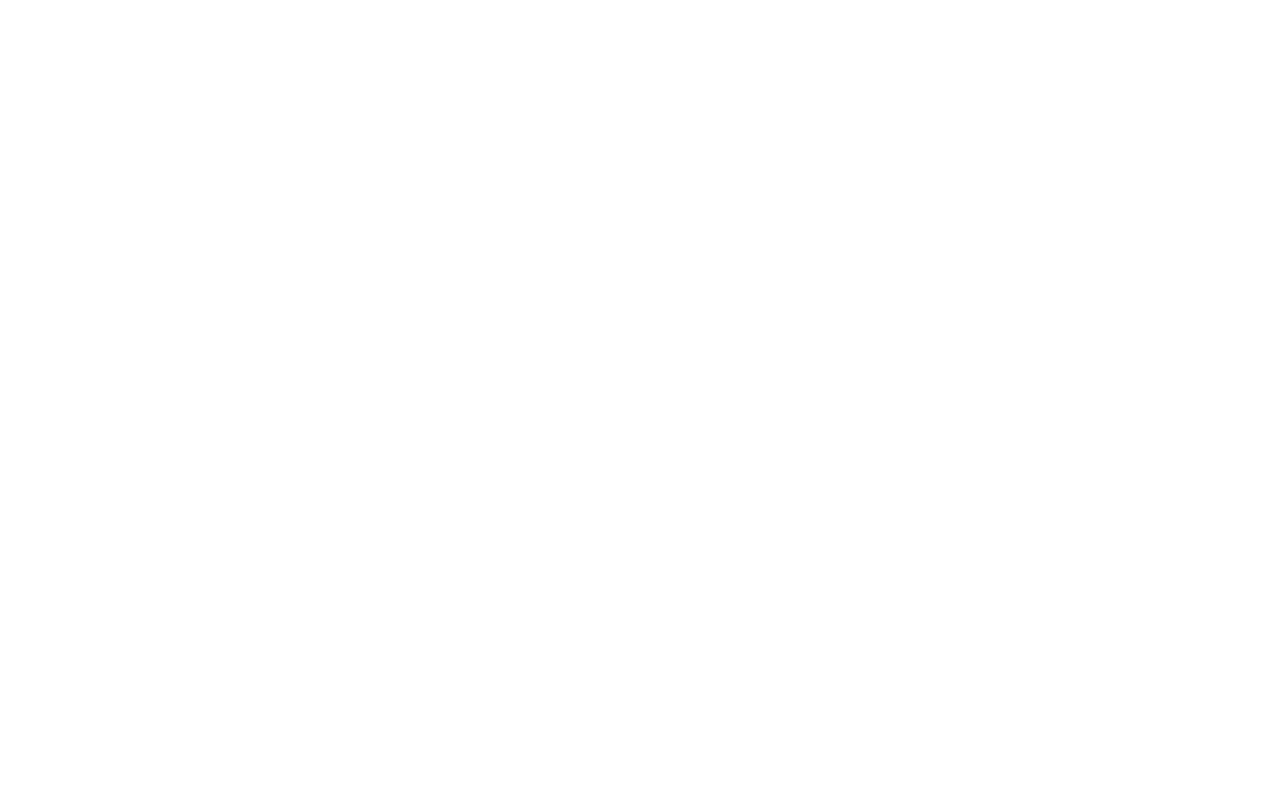
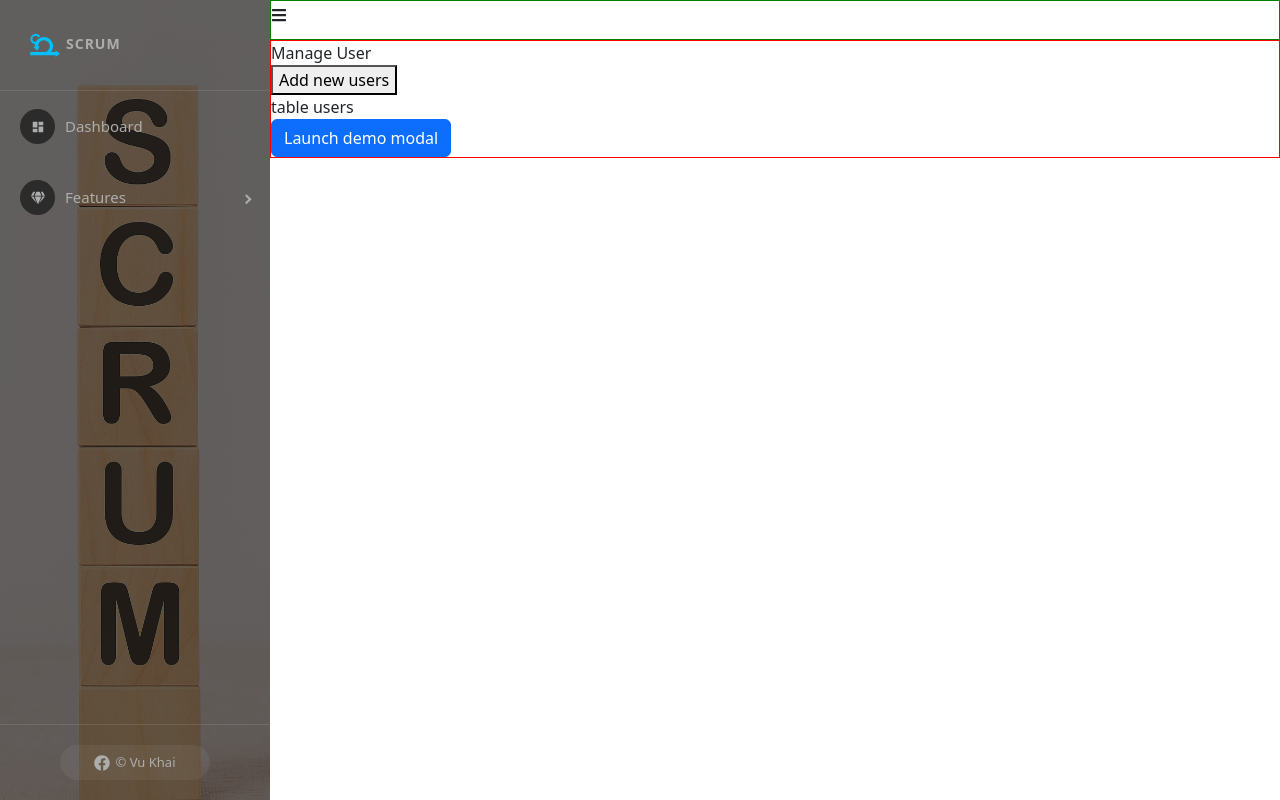
Before and after one commit to khaivu911/testReact, a React (Create React App) app: page /admins/manage-users in a window 1280 px wide. Before the commit this address had no page. Built offline with nearby package versions, Linux system fonts and the light colour scheme.

Commit message:
lamAdmin1

```diff
--- a/src/App.scss
+++ b/src/App.scss
@@ -86,7 +86,7 @@
           background: rgb(49, 49, 49);
           color: white;
           height: 40px;
-
+          border: none;
           &:hover {
             background-color: black;
           }
--- a/src/components/Admin/Admin.js
+++ b/src/components/Admin/Admin.js
@@ -1,18 +1,25 @@
 import SideBar from "./SideBar";
-import'./Admin.scss';
+import './Admin.scss';
 import { FaBars } from 'react-icons/fa';
 import { useState } from "react";
+import { Outlet } from "react-router-dom"
 
 const Admin = (props) => {
-    const[collapsed,setCollapsed] = useState(false);
-    return(
+    const [collapsed, setCollapsed] = useState(false);
+    return (
         <div className="admin-container">
             <div className="admin-sidebar">
-                <SideBar collapsed={collapsed}/>
+                <SideBar collapsed={collapsed} />
             </div>
             <div className="admin-content">
-                <FaBars onClick={()=>setCollapsed(!collapsed)}/>
-                Scrummmmm
+                <div className="admin-header">
+                    <FaBars onClick={() => setCollapsed(!collapsed)} />
+
+                </div>
+                <div className="admin-main">
+                    <Outlet/>
+                </div>
+
             </div>
         </div>
     )
--- a/src/components/Admin/Admin.scss
+++ b/src/components/Admin/Admin.scss
@@ -1,5 +1,3 @@
-
-
 .admin-container{
     display: flex;
     .admin-sidebar{
@@ -7,4 +5,15 @@
             height: 100vh !important;
         }
     }
+
+    .admin-content{
+        width: 100%;
+        .admin-header{
+            height: 40px;
+            border: 1px solid green;
+        }
+        .admin-main{
+            border: 1px solid red;
+        }
+    }
 }
--- /dev/null
+++ b/src/components/Admin/Content/DashBoard.js
@@ -0,0 +1,6 @@
+const DashBoard = (props) => {
+    return(
+        <div>Dash Board</div>
+    )
+}
+export default DashBoard;
--- /dev/null
+++ b/src/components/Admin/Content/ManageUser.js
@@ -0,0 +1,21 @@
+import ModalCreateUser from "./ModalCreateUser";
+
+const ManageUser = (props) => {
+    return (
+        <div className="manage-user-container">
+            <div className="title">
+                Manage User
+            </div>
+            <div className="users-content">
+                <div>
+                    <button>Add new users</button>
+                </div>
+                <div>
+                    table users
+                </div>
+                <ModalCreateUser/>
+            </div>
+        </div>
+    )
+}
+export default ManageUser;
--- /dev/null
+++ b/src/components/Admin/Content/ManageUser.scss
@@ -0,0 +1,35 @@
+.manage-user-container {
+    .users-content {}
+}
+
+.modal-add-user {
+    .img-preview {
+        border: 1px dashed #ccc;
+        height: 150px;
+        border-radius: 5px;
+        display: flex;
+        justify-content: center;
+        align-items: center;
+        color: #ccc;
+        img{
+            max-width: 100%;
+            max-height: 100%;
+        }
+    }
+    .label-upload{
+        display: flex;
+        align-items: center;
+        gap: 5px;
+        border: 1px solid;
+        width: fit-content;
+        padding: 3px 10px;
+        border-radius: 5px;
+        background: #eeeeee;
+        border: none;
+        cursor: pointer;
+
+        &:hover{
+            background-color: #dcdcdc;
+        }
+    }
+}
--- /dev/null
+++ b/src/components/Admin/Content/ModalCreateUser.js
@@ -0,0 +1,73 @@
+import React, { useState } from 'react';
+import Button from 'react-bootstrap/Button';
+import Modal from 'react-bootstrap/Modal';
+import './ManageUser.scss';
+import { FcPlus } from "react-icons/fc";
+const ModalCreateUser = () => {
+    const [show, setShow] = useState(false);
+
+    const handleClose = () => setShow(false);
+    const handleShow = () => setShow(true);
+
+    return (
+        <>
+            <Button variant="primary" onClick={handleShow}>
+                Launch demo modal
+            </Button>
+
+            <Modal
+            show={show}
+            onHide={handleClose}
+            size="xl"
+            backdrop="static"
+            className='modal-add-user'
+            >
+                <Modal.Header closeButton>
+                    <Modal.Title>Add new user</Modal.Title>
+                </Modal.Header>
+                <Modal.Body>
+                <form className="row g-3">
+                    <div className="col-md-6">
+                        <label className="form-label">Email</label>
+                        <input type="email" className="form-control"/>
+                    </div>
+                    <div className="col-md-6">
+                        <label className="form-label">Password</label>
+                        <input type="password" className="form-control"/>
+                    </div>
+                    <div className="col-md-6">
+                        <label className="form-label">Username</label>
+                        <input type="text" className="form-control" />
+                    </div>
+                    <div className="col-md-4">
+                        <label className="form-label">Role</label>
+                        <select className="form-select">
+                            <option selected value="USER">USER</option>
+                            <option value="ADMIN">ADMIN</option>
+                        </select>
+                    </div>
+                    <div className='col-md-12'>
+                        <label className="form-label label-upload" htmlFor='labelUpload'>
+                            <FcPlus />  Upload File Image</label>
+                        <input type = "file" id="labelUpload" hidden />
+                    </div>
+                    <div className='col-md-12 img-preview'>
+                        {/* <span>Preview Image</span> */}
+                        <img src="https://www.bmwleduan.vn/wp-content/uploads/sites/7/2021/04/bmwleaduan-the-new-5-anh-bia.jpg"/>
+                    </div>
+                </form>
+            </Modal.Body>
+            <Modal.Footer>
+                <Button variant="secondary" onClick={handleClose}>
+                    Close
+                </Button>
+                <Button variant="primary" onClick={handleClose}>
+                    Save Changes
+                </Button>
+            </Modal.Footer>
+        </Modal >
+        </>
+    );
+}
+
+export default ModalCreateUser;
--- a/src/components/Admin/SideBar.js
+++ b/src/components/Admin/SideBar.js
@@ -16,6 +16,7 @@
 import {MdDashboard} from "react-icons/md"
 
 import'./SideBar.scss';
+import { Link } from "react-router-dom"
 
 
 const SideBar = (props) => {
@@ -51,11 +52,15 @@
                     <Menu iconShape="circle">
                         <MenuItem icon={<MdDashboard/>}>
                             Dashboard
+                            <Link to="/admins"/>
                         </MenuItem>
                     </Menu>
                     <Menu iconShape="circle">
                         <SubMenu icon={<FaGem/>} title="Features">
-                            <MenuItem> Manage Users</MenuItem>
+                            <MenuItem>
+                            Manage Users
+                            <Link to="/admins/manage-users"/>
+                            </MenuItem>
                             <MenuItem> Manage Quiz</MenuItem>
                             <MenuItem> Manage Question</MenuItem>
                         </SubMenu>
--- a/src/index.js
+++ b/src/index.js
@@ -9,6 +9,8 @@
 import User from './components/User/User';
 import Admin from './components/Admin/Admin';
 import HomePage from './components/Home/HomePage';
+import ManageUser from './components/Admin/Content/ManageUser';
+import DashBoard from './components/Admin/Content/DashBoard';
 
 const root = ReactDOM.createRoot(document.getElementById('root'));
 root.render(
@@ -20,7 +22,11 @@
           <Route index element={<HomePage />} />
           <Route path="users" element={<User />} />
         </Route>
-        <Route path="admins" element={<Admin />} />
+
+        <Route path="/admins" element={<Admin />}>
+          <Route index element={<DashBoard/>} />
+          <Route path="manage-users" element={<ManageUser />} />
+        </Route>
       </Routes>
     </BrowserRouter>
     {/* </React.StrictMode> */}
```
